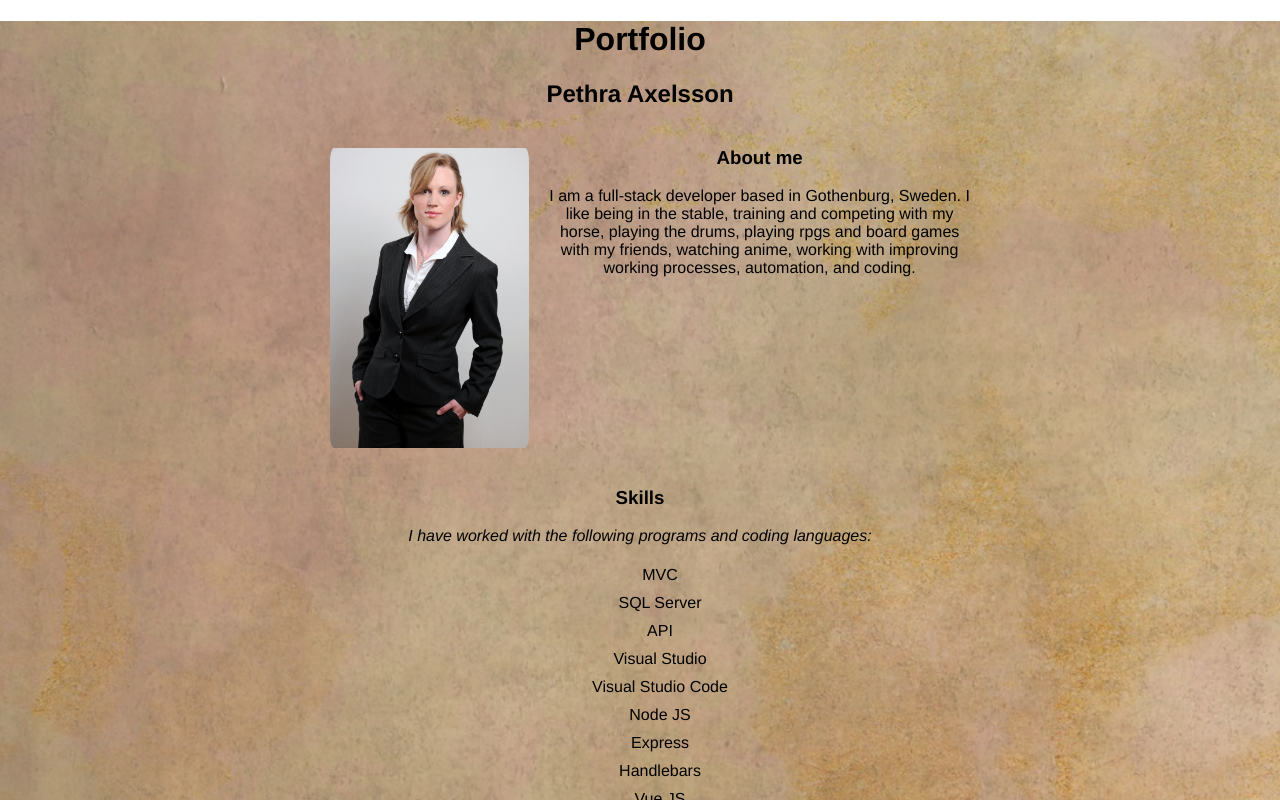
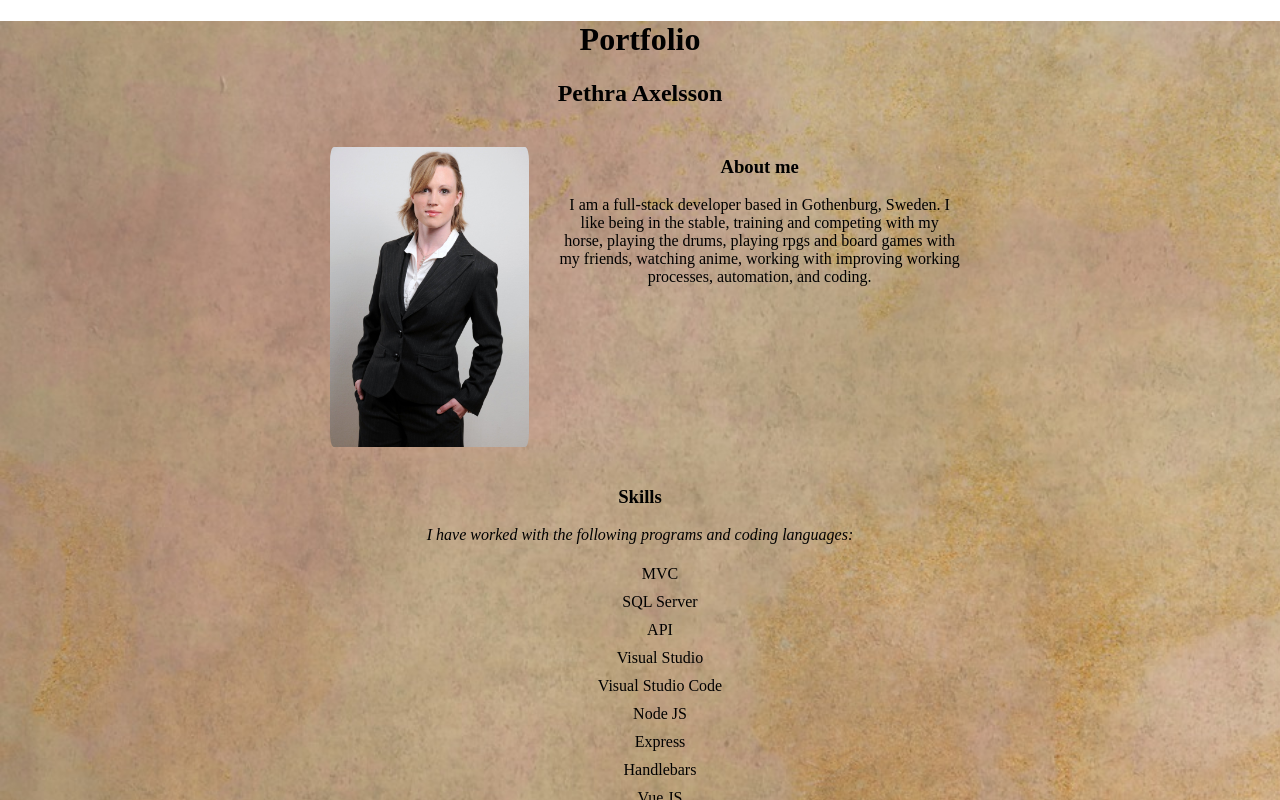
Before and after one commit to DynamoNatsuki/Portfolio, a Vue app: page / in a window 1280 px wide. Shown: the top 800 px of the page. Built offline with nearby package versions, Linux system fonts and the light colour scheme.

Commit message:
vue deploy

```diff
--- a/src/App.vue
+++ b/src/App.vue
@@ -16,7 +16,7 @@ html, body {
 }
 
 #app {
-  font-family: Helvetica, Arial, sans-serif;
+  font-family: cursive;
   -webkit-font-smoothing: antialiased;
   -moz-osx-font-smoothing: grayscale;
   text-align: center;
--- a/src/components/AboutMe.vue
+++ b/src/components/AboutMe.vue
@@ -3,7 +3,7 @@
 
     <div class="aboutme">
         <img src="/egenbild.jpg" alt="egen bild">
-        <div>
+        <div class="aboutmetext">
             <h3>About me</h3>
             <p>I am a full-stack developer based in Gothenburg, Sweden. I like being in the stable, training and competing with my horse, playing the drums, playing rpgs and board games with my friends, watching anime, working with
             improving working processes, automation, and coding.</p>
@@ -75,6 +75,10 @@
     padding-right: 300px;
 }
 
+.aboutmetext {
+    margin: 10px;
+}
+
 .skills {
     margin: 10px;
     text-align: center;
--- /dev/null
+++ b/vue.config.js
@@ -0,0 +1,5 @@
+module.exports = {
+    publicPath: process.env.NODE_ENV === 'production'
+      ? '/Portfolio/'
+      : '/'
+  }
```
Also changed, not shown: 1 other file (tests, documents, lock files or other folders).
